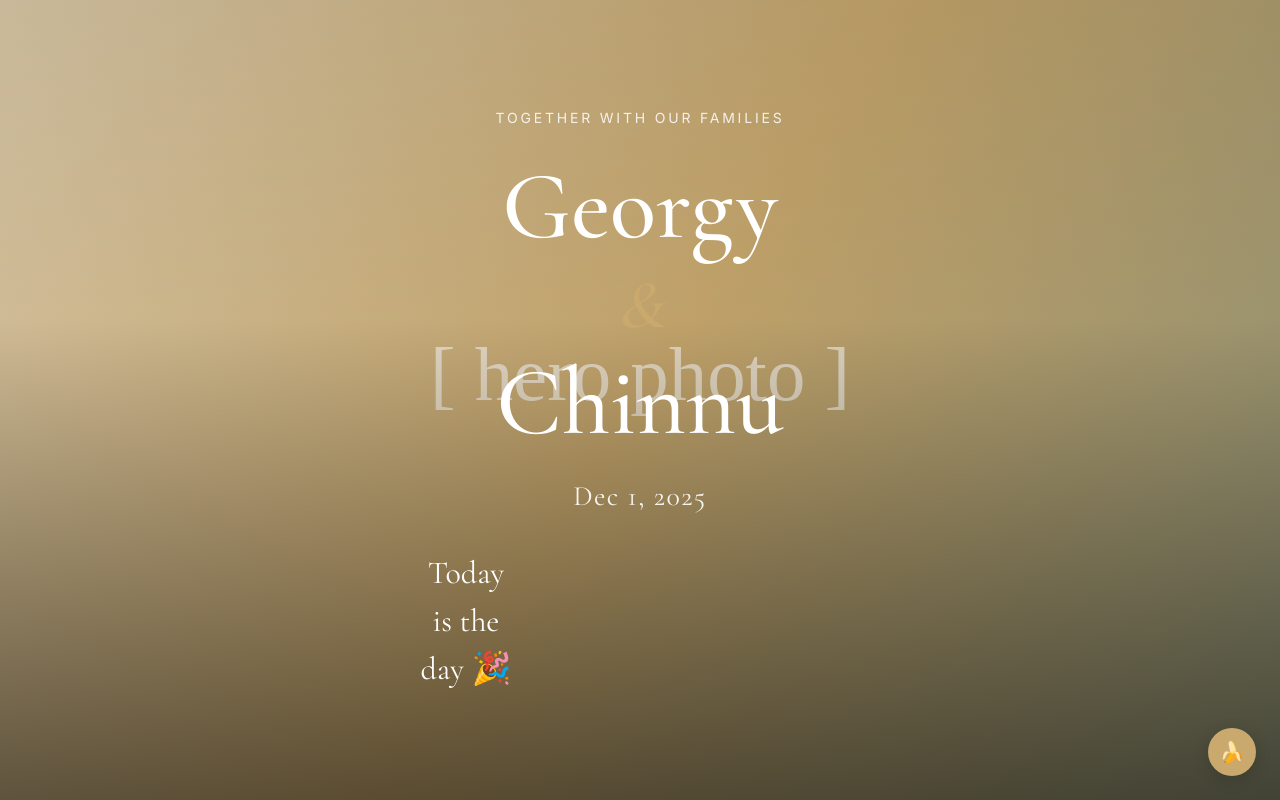
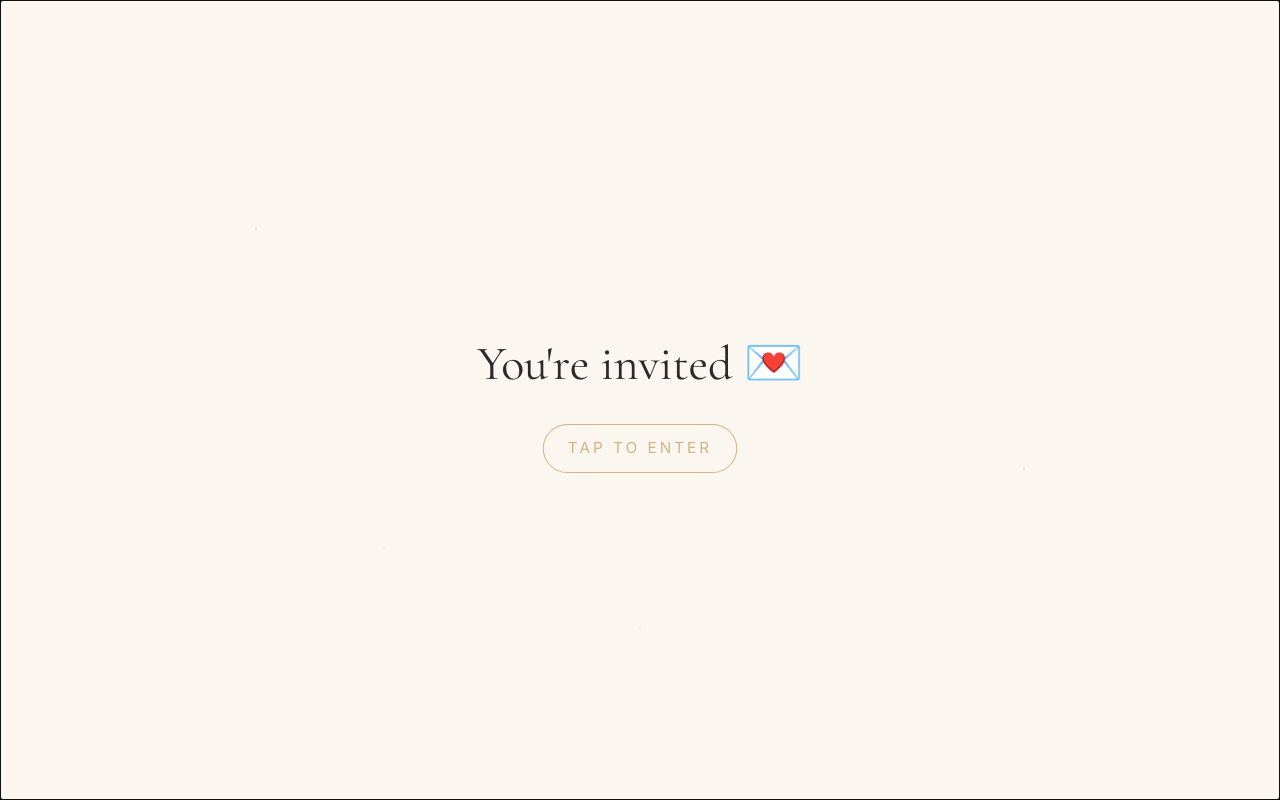
Before and after one commit to georgyjose/georgy-and-chinnu, a plain HTML site: page index.html in a window 1280 px wide. Drawn offline with nearby package versions, Linux system fonts and the light colour scheme.

Commit message:
feat: add entry overlay with particle background

```diff
--- a/css/animations.css
+++ b/css/animations.css
@@ -5,3 +5,16 @@
 .cd__num.flip {
   animation: flip-in 350ms var(--easing);
 }
+
+@keyframes drift {
+  0%, 100% { transform: translateY(0); }
+  50% { transform: translateY(-12px); }
+}
+@keyframes card-in {
+  from { opacity: 0; transform: translateY(8px) scale(0.98); }
+  to { opacity: 1; transform: translateY(0) scale(1); }
+}
+@keyframes pulse {
+  0%, 100% { opacity: 0.85; transform: scale(1); }
+  50% { opacity: 1; transform: scale(1.04); }
+}
--- a/css/base.css
+++ b/css/base.css
@@ -185,3 +185,51 @@ h1, h2, h3 {
   color: #fff;
   text-align: center;
 }
+
+/* ---------- Entry overlay ---------- */
+body.locked { overflow: hidden; }
+.entry {
+  position: fixed;
+  inset: 0;
+  z-index: 100;
+  background: var(--bg);
+  display: grid;
+  place-items: center;
+  cursor: pointer;
+  transition: opacity 320ms var(--easing);
+}
+.entry__particles {
+  position: absolute;
+  inset: 0;
+  pointer-events: none;
+  background: radial-gradient(circle at 20% 30%, var(--particle-color) 0, transparent 2px),
+              radial-gradient(circle at 80% 60%, var(--particle-color) 0, transparent 2px),
+              radial-gradient(circle at 50% 80%, var(--particle-color) 0, transparent 1px),
+              radial-gradient(circle at 30% 70%, var(--particle-color) 0, transparent 1px);
+  animation: drift 12s ease-in-out infinite;
+  opacity: 0.7;
+}
+.entry__card {
+  text-align: center;
+  padding: 2rem;
+  animation: card-in 600ms var(--easing) 100ms both;
+}
+.entry__pre {
+  font-family: var(--font-display);
+  font-size: clamp(2rem, 8vw, 3rem);
+  color: var(--fg);
+  margin-bottom: 1.5rem;
+}
+.entry__cta {
+  font-family: var(--font-body);
+  font-size: 0.95rem;
+  letter-spacing: 0.2em;
+  text-transform: uppercase;
+  color: var(--accent);
+  border: 1px solid var(--accent);
+  padding: 0.75rem 1.5rem;
+  border-radius: 999px;
+  display: inline-block;
+  animation: pulse 2.4s ease-in-out infinite;
+}
+.entry--out { opacity: 0; pointer-events: none; }
--- a/index.html
+++ b/index.html
@@ -33,6 +33,13 @@
   <link rel="stylesheet" href="css/animations.css">
 </head>
 <body>
+  <div class="entry" data-entry role="dialog" aria-label="Welcome">
+    <div class="entry__particles" aria-hidden="true"></div>
+    <div class="entry__card">
+      <p class="entry__pre">You're invited 💌</p>
+      <p class="entry__cta">Tap to enter</p>
+    </div>
+  </div>
   <main id="app">
     <section class="hero" data-hero>
       <div class="hero__bg" aria-hidden="true">
--- /dev/null
+++ b/js/entry.js
@@ -0,0 +1,31 @@
+const SESSION_KEY = 'entry-shown';
+
+export function initEntry() {
+  const overlay = document.querySelector('[data-entry]');
+  if (!overlay) return;
+
+  if (sessionStorage.getItem(SESSION_KEY)) {
+    overlay.remove();
+    document.body.classList.remove('locked');
+    return;
+  }
+
+  document.body.classList.add('locked');
+
+  const dismiss = () => {
+    overlay.classList.add('entry--out');
+    setTimeout(() => {
+      overlay.remove();
+      document.body.classList.remove('locked');
+      sessionStorage.setItem(SESSION_KEY, '1');
+      document.dispatchEvent(new CustomEvent('entry:dismissed'));
+    }, 320);
+  };
+
+  overlay.addEventListener('click', dismiss, { once: true });
+  overlay.addEventListener('keydown', (e) => {
+    if (e.key === 'Enter' || e.key === ' ') { e.preventDefault(); dismiss(); }
+  });
+  overlay.tabIndex = 0;
+  overlay.focus();
+}
--- a/js/main.js
+++ b/js/main.js
@@ -1,7 +1,9 @@
 import { initThemeToggle } from './theme.js';
 import { initCountdown } from './countdown.js';
+import { initEntry } from './entry.js';
 
 function boot() {
+  initEntry();
   initThemeToggle();
   initCountdown();
 }
```
